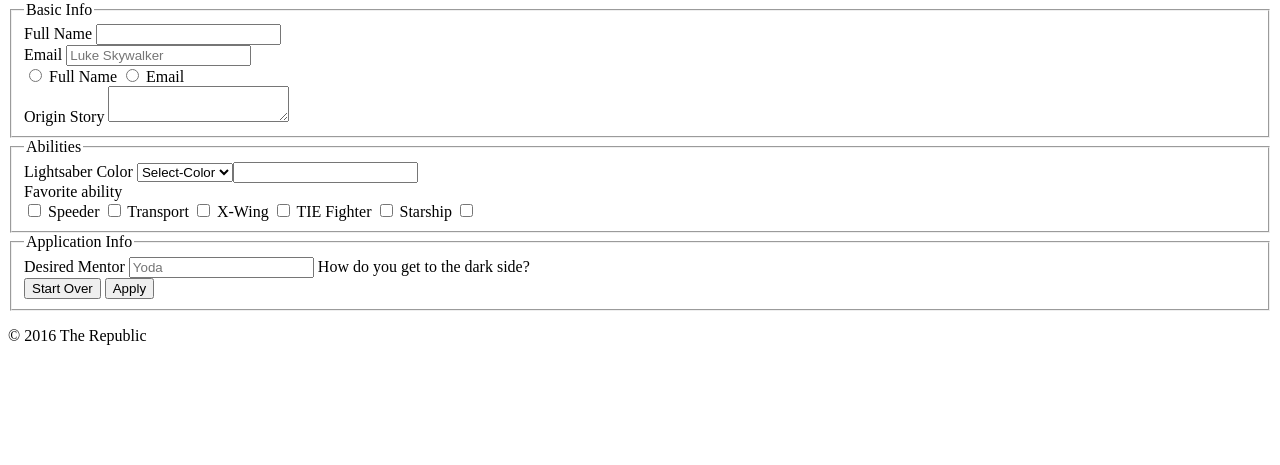
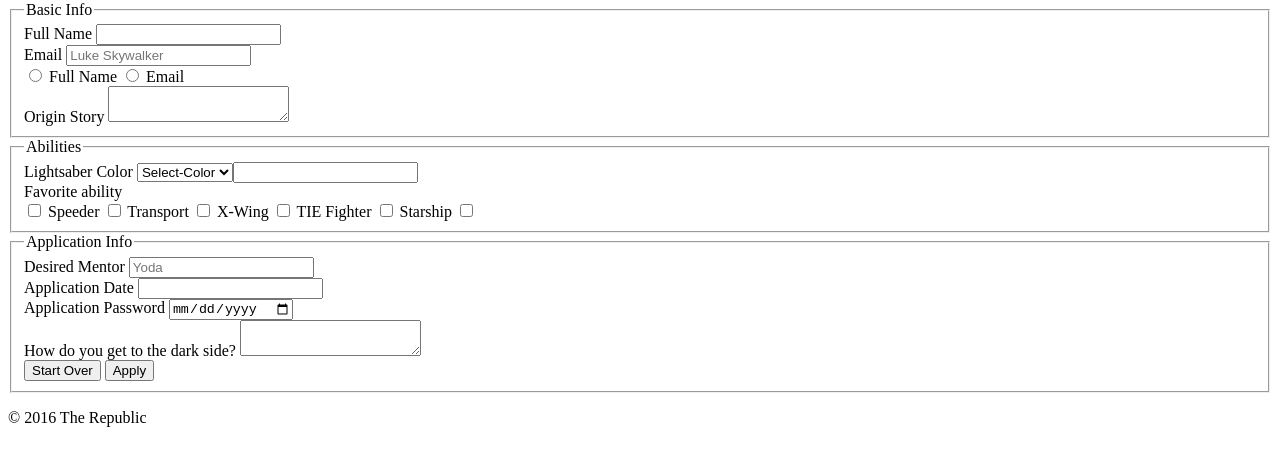
Before and after one commit to ElizabethBoles/BasicFormAS2, a plain HTML site: page index.html in a window 1280 px wide. Shown: the part 79-544 px from the top of the page. Drawn offline with Linux system fonts and the light colour scheme.

Commit message:
added dropdown calender and input boxes

```diff
--- a/index.html
+++ b/index.html
@@ -74,12 +74,27 @@
 
         <fieldset>
           <legend>Application Info</legend>
+
           <aside>
             <label for="desiredmentor-input">Desired Mentor</label>
             <input type="text" name="Desired Mentor" id="Desired Mentor-input" placeholder="Yoda">
+          </aside>
+
+          <aside>
+            <label for="date">Application Date</label>
+            <input type=
+          </aside>
+
+          <aside>
+            <label for="password">Application Password</label>
+            <input type="date" name="date" id="date" required>
+          </aside>
+
+          <aside>
             <label for="Darkside">How do you get to the dark side?</label>
+            <textarea name="text" name="Darkside" id="Darkside"></textarea>
           </aside>
-          <label for="Darkside" id="Darkside"></label>
+
             <input type="reset" value="Start Over" id="start-over" class="coloredbuttons">
             <input type="submit" value="Apply" id="submit-button" class="coloredbuttons">
         </fieldset>
```
Lines whose indentation alone changed are shown as unchanged.
